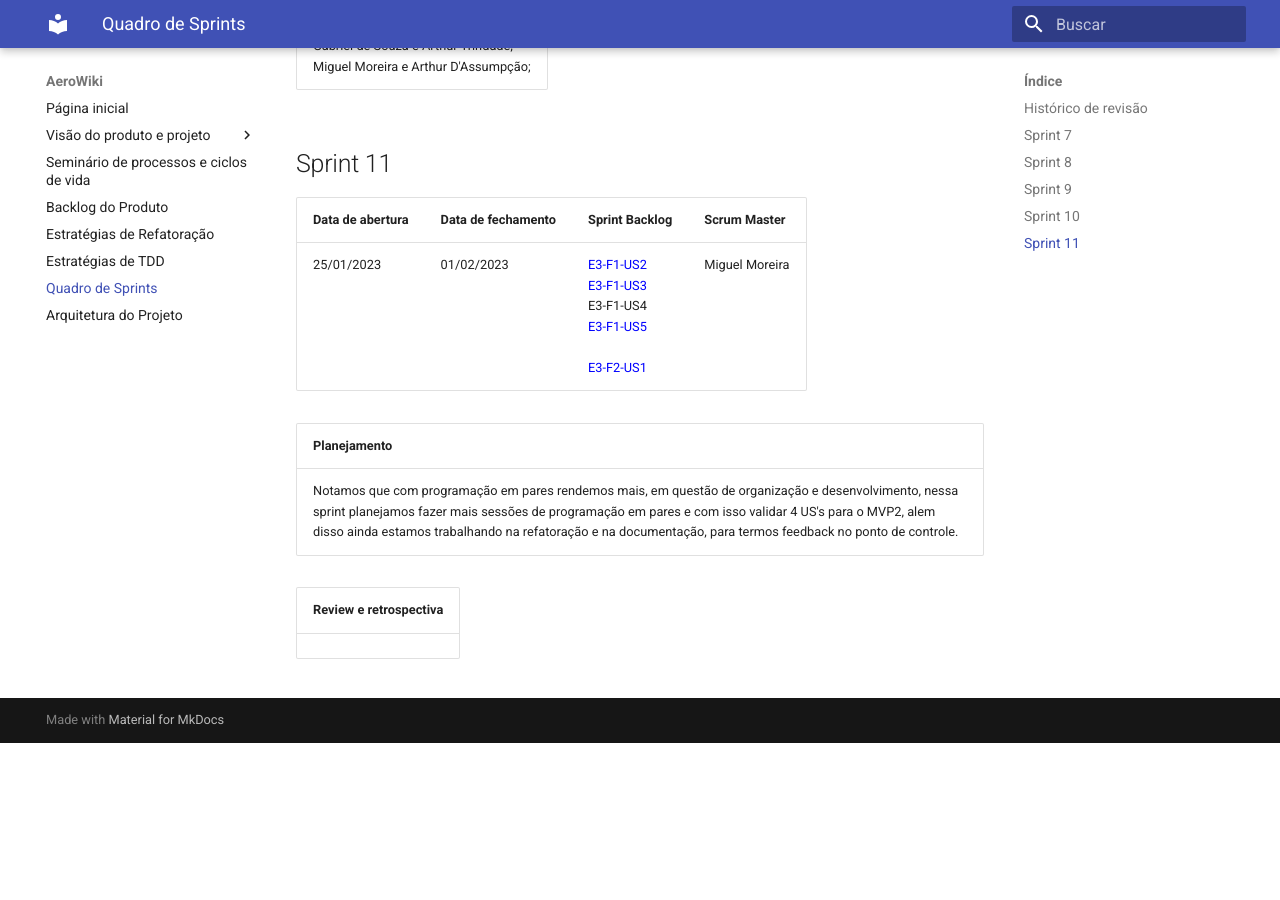
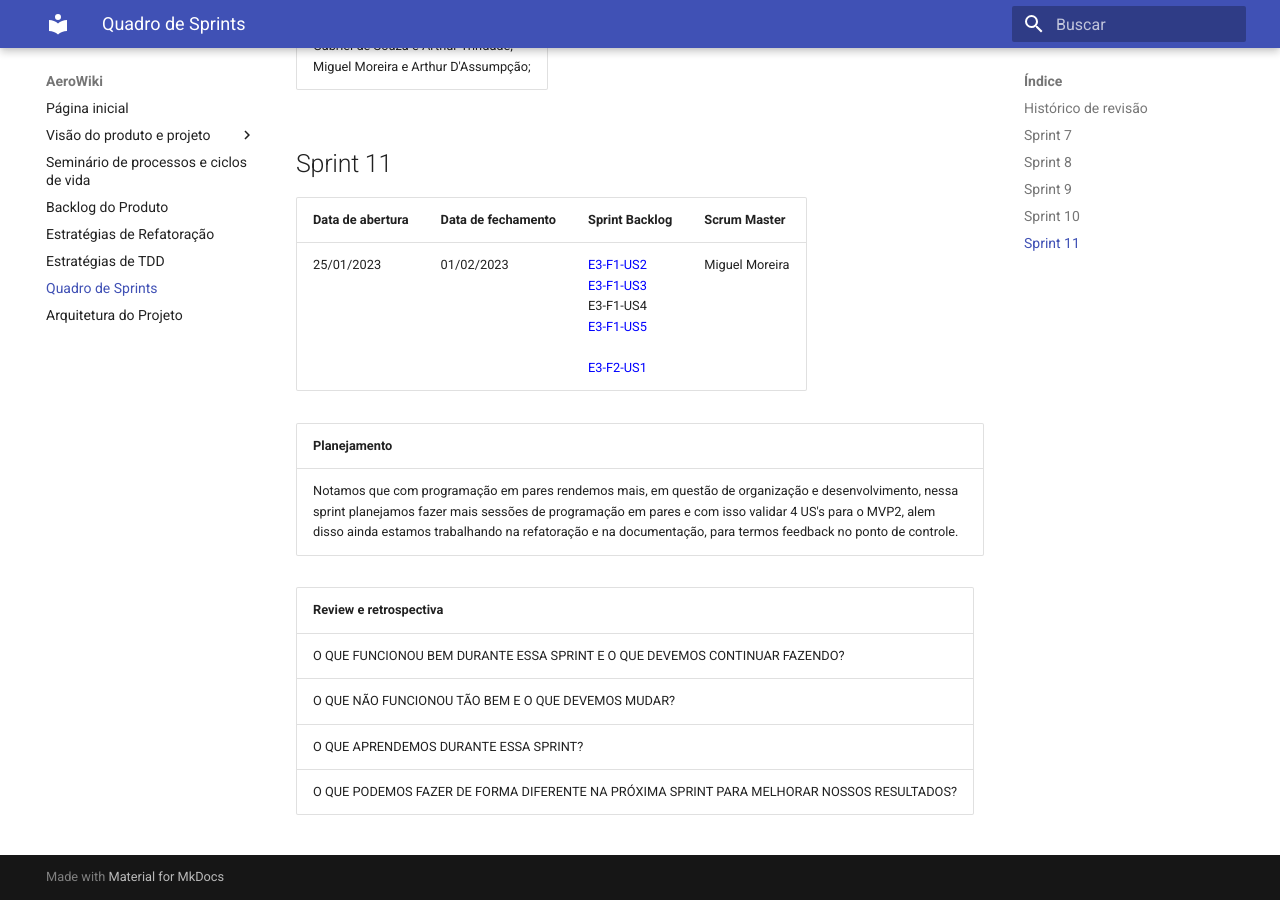
Before and after one commit to mdsreq-fga-unb/2022.2-AeroWiki, an MkDocs documentation site: the page built from gitpages/docs/sprint.md, in a window 1280 px wide and 900 px high, scrolled down 4718 px. Built offline with MkDocs 1.6.1 and Material for MkDocs 9.7.7, drawn with Linux system fonts in a browser that asks for light colours; before the commit the page ends 5461 px from its top, so only the background shows below that.

Commit message:
Update sprint.md

```diff
--- a/gitpages/docs/sprint.md
+++ b/gitpages/docs/sprint.md
@@ -107,3 +107,7 @@
 
 | Review e retrospectiva |
 | --- |
+| O QUE FUNCIONOU BEM DURANTE ESSA SPRINT E O QUE DEVEMOS CONTINUAR FAZENDO?|
+|O QUE NÃO FUNCIONOU TÃO BEM E O QUE DEVEMOS MUDAR?|
+|O QUE APRENDEMOS DURANTE ESSA SPRINT?|
+|O QUE PODEMOS FAZER DE FORMA DIFERENTE NA PRÓXIMA SPRINT PARA MELHORAR NOSSOS RESULTADOS?|
```
